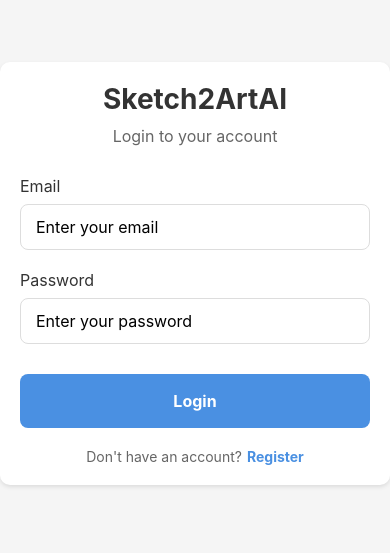
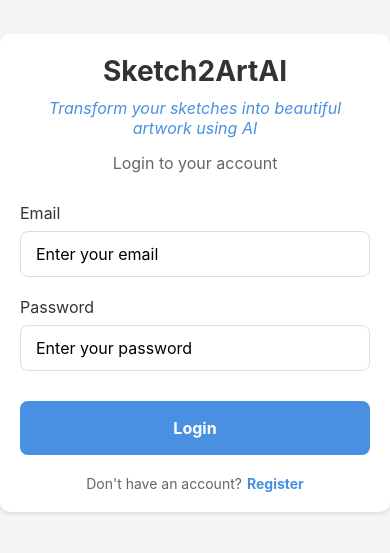
Before and after one commit to chirag127/Sketch2ArtAI, a React Native app in the folder frontend/: screen /Login in a window 390 px wide. Shown: the part 149-702 px from the top of the page. Built offline with nearby package versions, Linux system fonts and the light colour scheme.

Commit message:
Add description text to LoginScreen for enhanced user guidance

```diff
--- a/frontend/screens/LoginScreen.js
+++ b/frontend/screens/LoginScreen.js
@@ -95,6 +95,9 @@ export default function LoginScreen({ navigation }) {
                     ]}
                 >
                     <Text style={styles.title}>Sketch2ArtAI</Text>
+                    <Text style={styles.description}>
+                        Transform your sketches into beautiful artwork using AI
+                    </Text>
                     <Text style={styles.subtitle}>Login to your account</Text>
 
                     <View style={styles.inputContainer}>
@@ -188,6 +191,14 @@ const styles = StyleSheet.create({
         textAlign: "center",
         marginBottom: 10,
     },
+    description: {
+        fontSize: 16,
+        color: "#4a90e2",
+        textAlign: "center",
+        marginBottom: 15,
+        fontStyle: "italic",
+        paddingHorizontal: 10,
+    },
     subtitle: {
         fontSize: 16,
         color: "#666",
```
